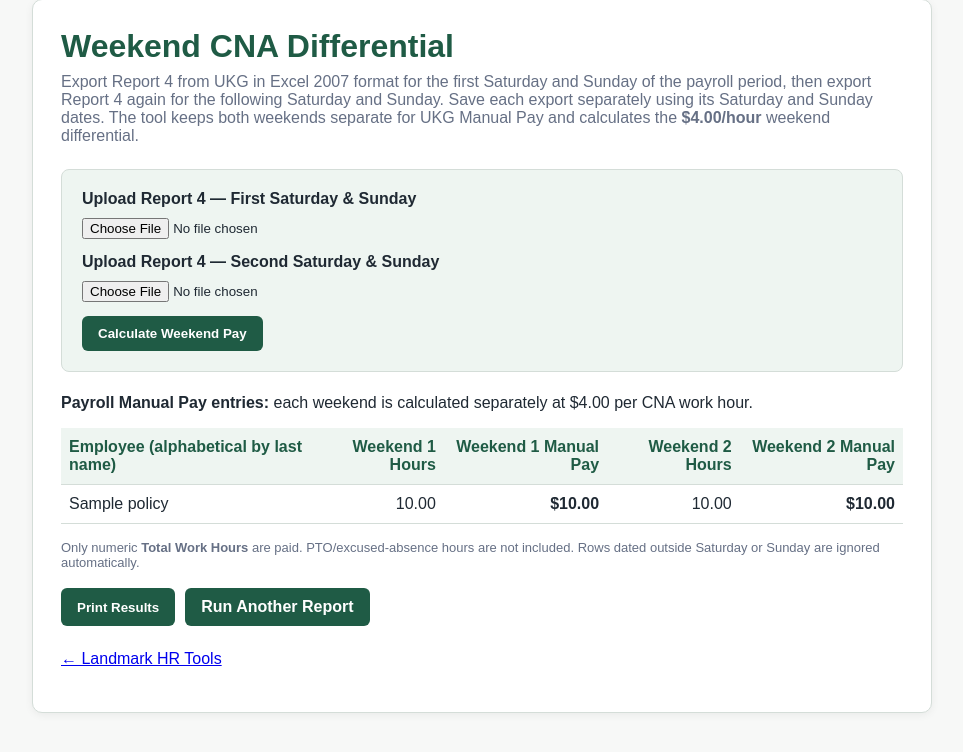
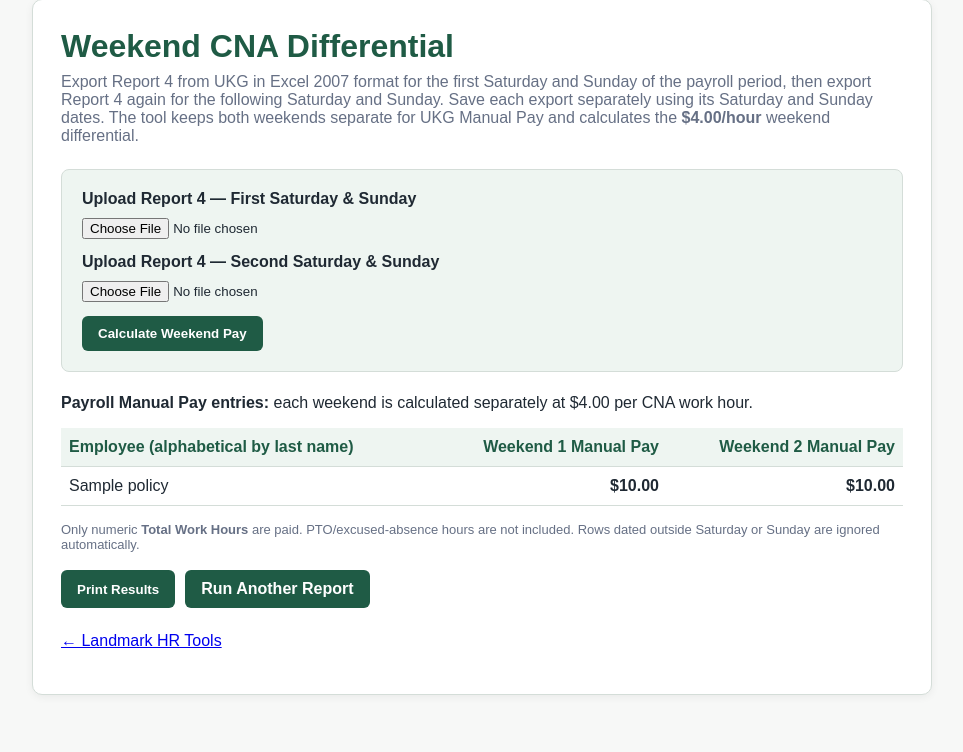
Before and after one commit to smartiespartiesforyou/landmark-hr-tools, a Flask app: template templates/weekend_cna_differential.html in a window 1280 px wide. Shown: the part 29-781 px from the top of the page, without its empty margins (158-1121 px from the left). Run offline with Flask 3, Linux system fonts and the light colour scheme; the template is opened without the code that fills it: most values are stand-ins (such as "Sample title", 1, 10 or a date in 2020); parts of the project's set-up code (start-up, migrations or seed data) failed here and were passed over.

Commit message:
Display only weekend CNA manual pay dollar amounts, not hours

```diff
--- a/templates/weekend_cna_differential.html
+++ b/templates/weekend_cna_differential.html
@@ -121,9 +121,7 @@
             <thead>
                 <tr>
                     <th>Employee (alphabetical by last name)</th>
-                    <th class="num">Weekend 1 Hours</th>
                     <th class="num">Weekend 1 Manual Pay</th>
-                    <th class="num">Weekend 2 Hours</th>
                     <th class="num">Weekend 2 Manual Pay</th>
                 </tr>
             </thead>
@@ -131,9 +129,7 @@
                 {% for row in summary.results %}
                 <tr>
                     <td>{{ row.name }}</td>
-                    <td class="num">{{ "%.2f"|format(row.weekend_1_hours) }}</td>
                     <td class="num"><b>${{ "%.2f"|format(row.weekend_1_pay) }}</b></td>
-                    <td class="num">{{ "%.2f"|format(row.weekend_2_hours) }}</td>
                     <td class="num"><b>${{ "%.2f"|format(row.weekend_2_pay) }}</b></td>
                 </tr>
                 {% endfor %}
```
